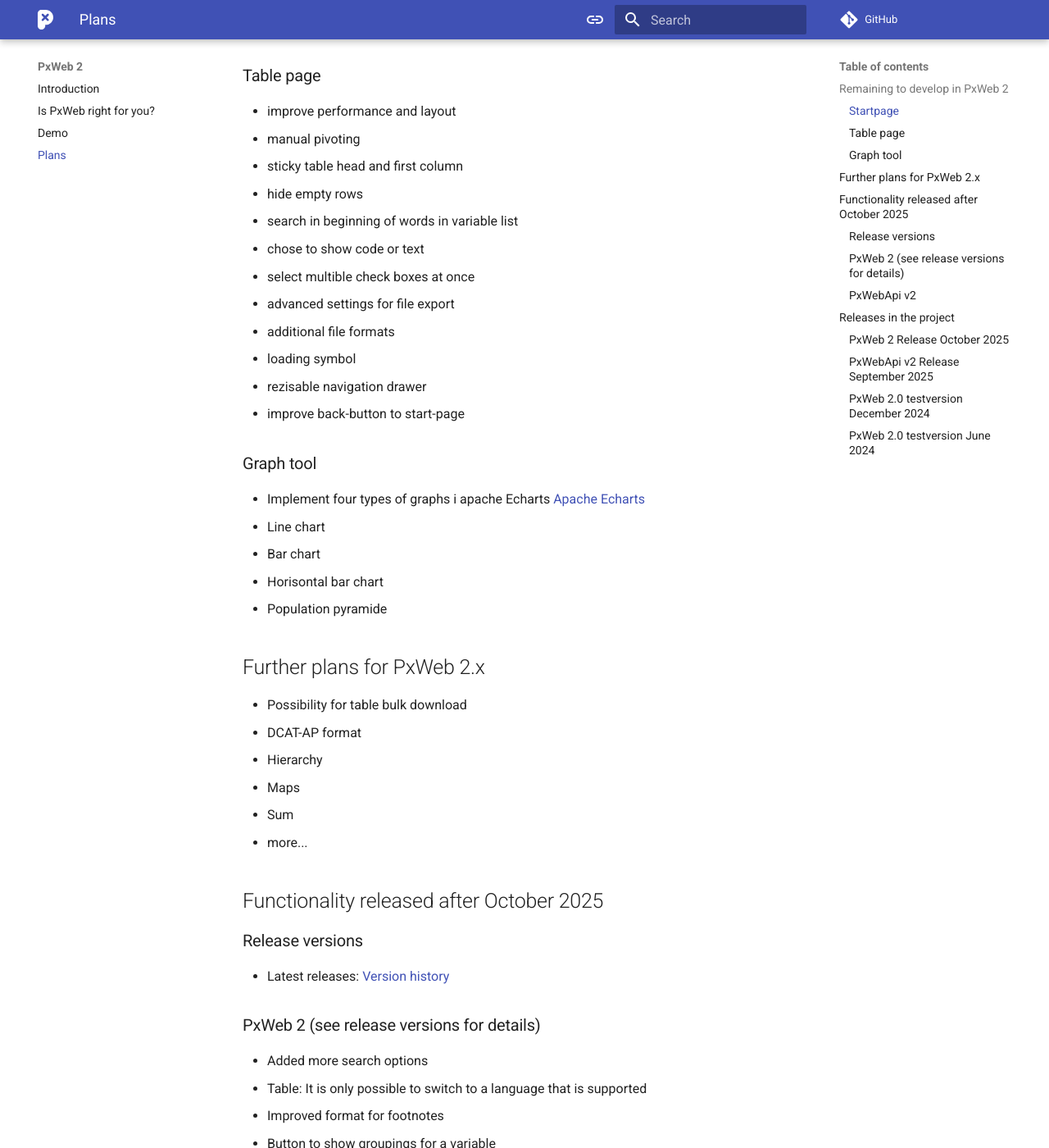
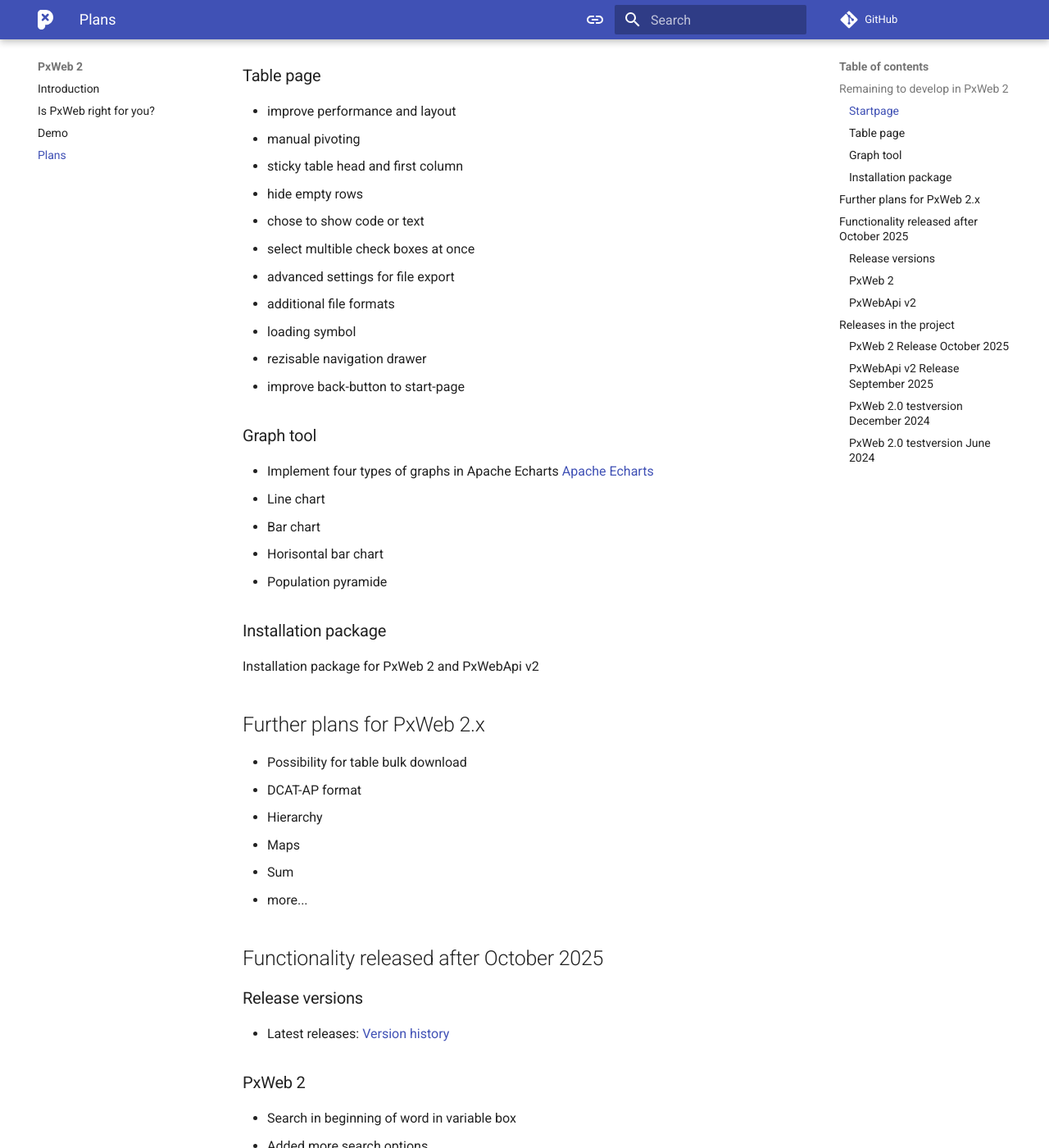
Before and after one commit to PxTools/pxtools.github.io, an MkDocs documentation site: the page built from docs/PxWeb2/project/plans.md, in a window 1280 px wide and 1400 px high, scrolled down 566 px. Shown: the whole window at 82% size. Built offline with MkDocs 1.6.1 and Material for MkDocs 9.7.7, drawn with Linux system fonts in a browser that asks for light colours; comment, search, counter and statistics services are not loaded.

Commit message:
Revise development plans for PxWeb 2
Updated plans for PxWeb 2, including improvements to the start page, table page, and graph tool. Added details on installation package and further plans.

```diff
--- a/docs/PxWeb2/project/plans.md
+++ b/docs/PxWeb2/project/plans.md
@@ -3,7 +3,6 @@
 ## Remaining to develop in PxWeb 2
 
 ### Startpage
-
 - filter for selecting regional levels
 - improve search with more areas i.e.
     - subject structure/path (Enables searching across the entire subject
@@ -15,12 +14,10 @@
 - improve the table card
 
 ### Table page
-
 - improve performance and layout
 - manual pivoting
 - sticky table head and first column
 - hide empty rows
-- search in beginning of words in variable list
 - chose to show code or text
 - select multible check boxes at once
 - advanced settings for file export
@@ -30,15 +27,16 @@
 - improve back-button to start-page
 
 ### Graph tool
-
-- Implement four types of graphs i apache Echarts [Apache Echarts](https://echarts.apache.org/en/index.html)
+- Implement four types of graphs in Apache Echarts [Apache Echarts](https://echarts.apache.org/en/index.html)
   - Line chart
   - Bar chart
   - Horisontal bar chart
   - Population pyramide
 
+### Installation package
+Installation package for PxWeb 2 and PxWebApi v2
+
 ## Further plans for PxWeb 2.x
-
 - Possibility for table bulk download
 - DCAT-AP format
 - Hierarchy
@@ -52,7 +50,8 @@
 
 - Latest releases: [Version history](https://github.com/PxTools/PxWeb2/releases)
 
-### PxWeb 2 (see release versions for details)
+### PxWeb 2
+- Search in beginning of word in variable box
 - Added more search options
 - Table: It is only possible to switch to a language that is supported
 - Improved format for footnotes
```
